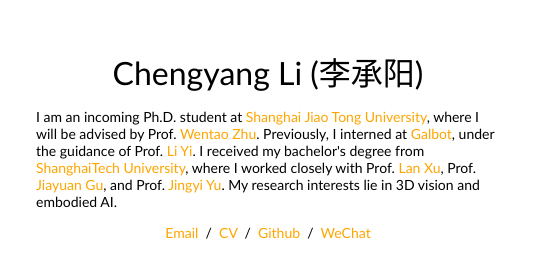
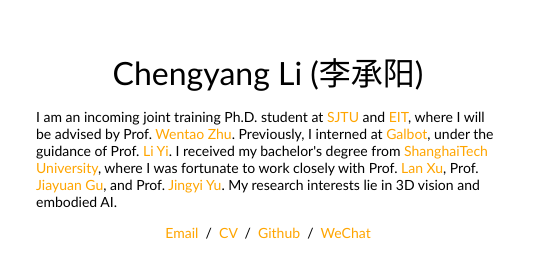
Before and after one commit to lichy2004/lichy2004.github.io, a plain HTML site: page index.html in a window 1280 px wide. Shown: the top 280 px of the page, 224-759 px from the left. Drawn offline with Linux system fonts and the light colour scheme.

Commit message:
20251012

```diff
--- a/index.html
+++ b/index.html
@@ -22,15 +22,16 @@
                       Chengyang Li (李承阳)
                     </p>
                     <p>
-                      I am an incoming Ph.D. student at
-                      <a href="https://www.sjtu.edu.cn/" style="color: orange;">Shanghai Jiao Tong University</a>,
+                      I am an incoming joint training Ph.D. student at
+                      <a href="https://www.sjtu.edu.cn/" style="color: orange;">SJTU</a> and
+                      <a href="https://www.eitech.edu.cn/" style="color: orange;">EIT</a>,
                       where I will be advised by
                       Prof. <a href="https://wentao.live/about.html" style="color: orange;">Wentao Zhu</a>.
                       Previously, I interned at <a href="https://www.galbot.com/" style="color: orange;">Galbot</a>,
                       under the guidance of Prof. <a href="https://ericyi.github.io/" style="color: orange;">Li Yi</a>.
                       I received my bachelor's degree from
                       <a href="https://www.shanghaitech.edu.cn/" style="color: orange;">ShanghaiTech University</a>,
-                      where I worked closely with
+                      where I was fortunate to work closely with
                       Prof. <a href="http://xu-lan.com/" style="color: orange;">Lan Xu</a>,
                       Prof. <a href="https://jiayuan-gu.github.io/" style="color: orange;">Jiayuan Gu</a>,
                       and Prof. <a href="https://www.yu-jingyi.com/" style="color: orange;">Jingyi Yu</a>.
```
